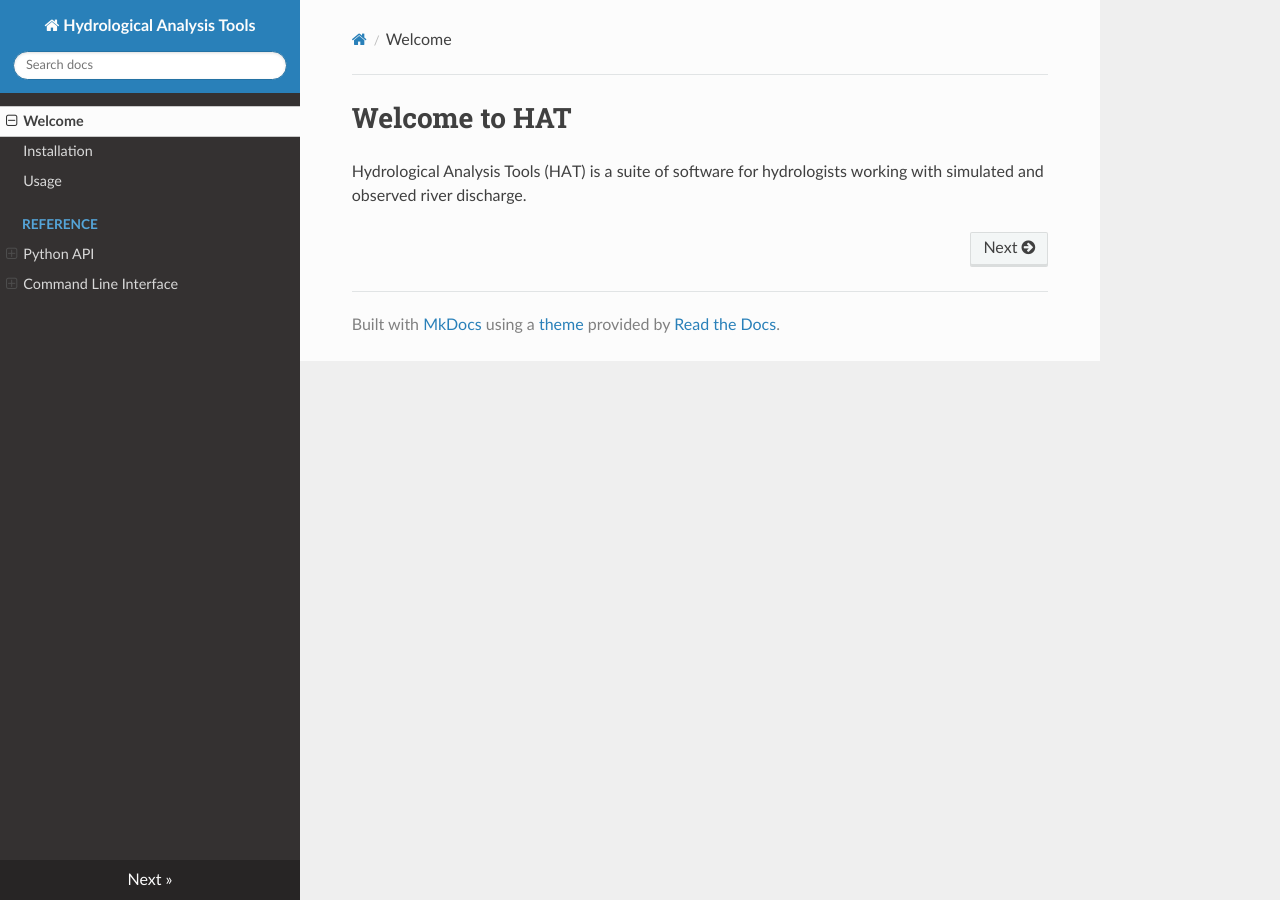
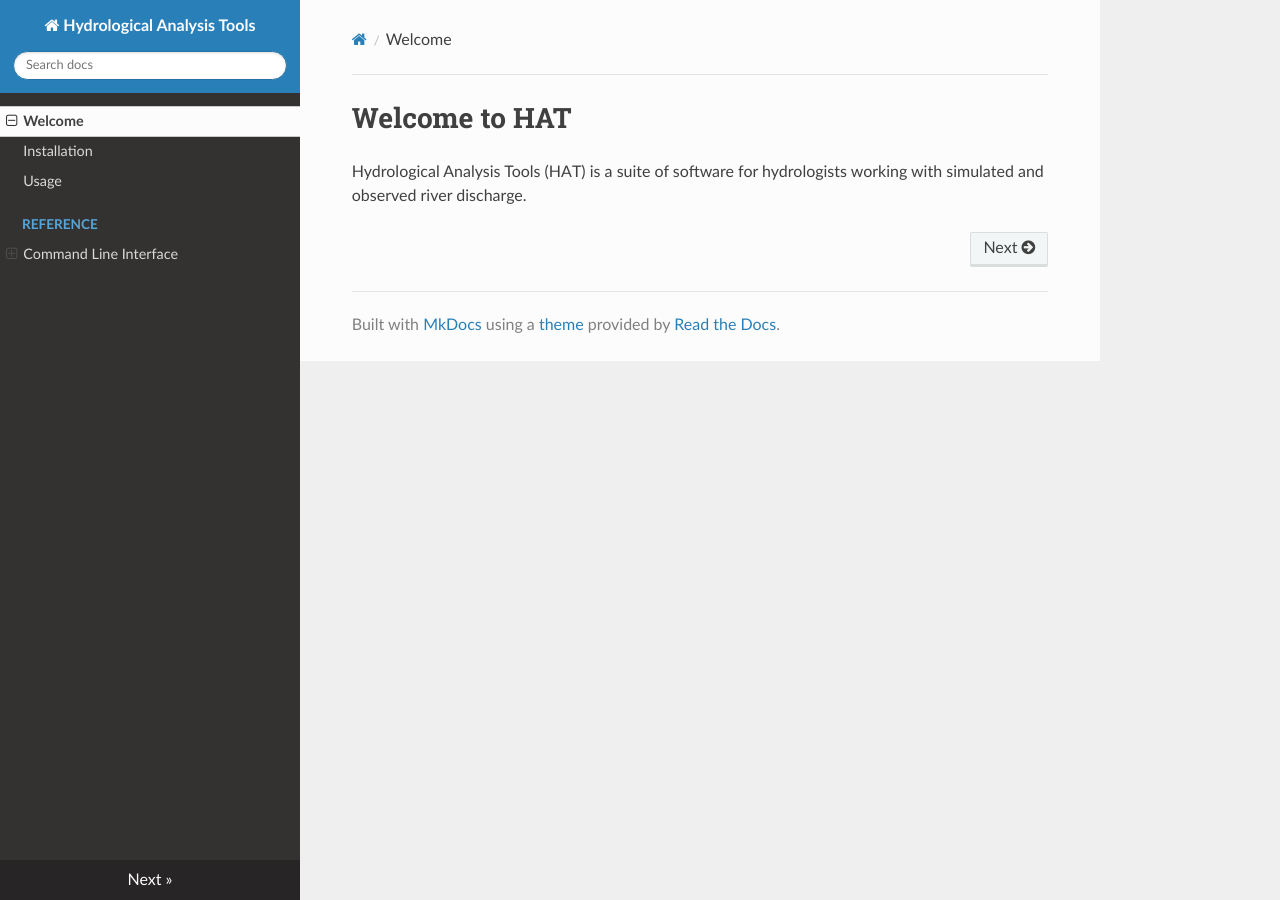
Before and after one commit to ecmwf/hat, an MkDocs documentation site: the page built from docs/index.md, in a window 1280 px wide. Built offline with MkDocs 1.6.1, drawn with Linux system fonts in a browser that asks for light colours; nearby versions of some CDN libraries.

Commit message:
update notebooks and fix doc

```diff
--- a/mkdocs.yml
+++ b/mkdocs.yml
@@ -6,11 +6,9 @@
     - Installation: installation.md
     - Usage: usage.md
     - Reference:
-        Python API:
-        - station_mapping: station_mapping.md
         Command Line Interface:
         - station_mapping: station_mapping.md
-        - hat-extract-timeseries: hat-extract-timeseries.md
-        - hat-hydrostats: hat-hydrostats.md
+        - hat-extract-timeseries: hat_extract-timeseries.md
+        - hat-hydrostats: hat_hydrostats.md
 
 theme: readthedocs
```
Also changed, not shown: 2 other files.
